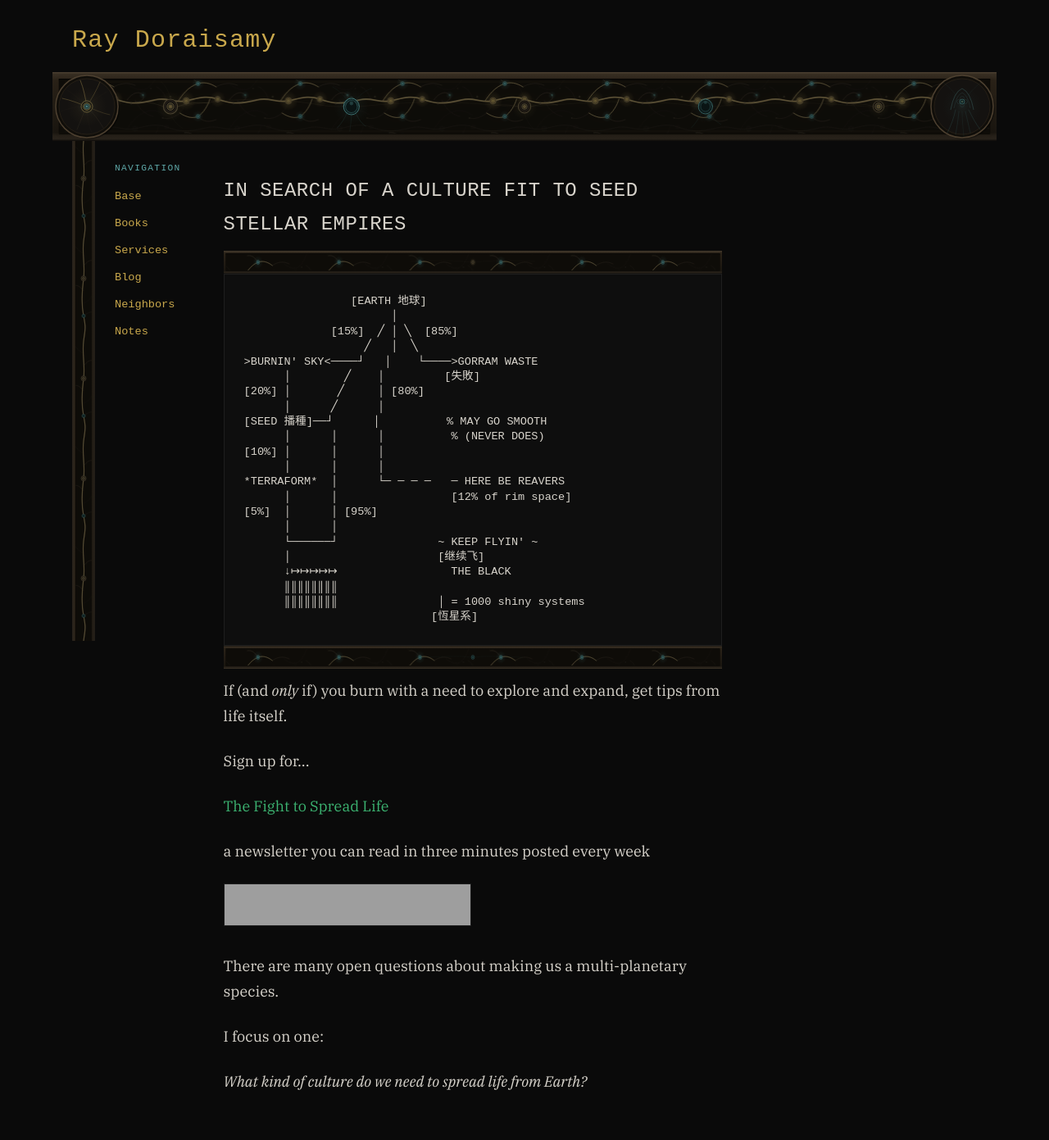
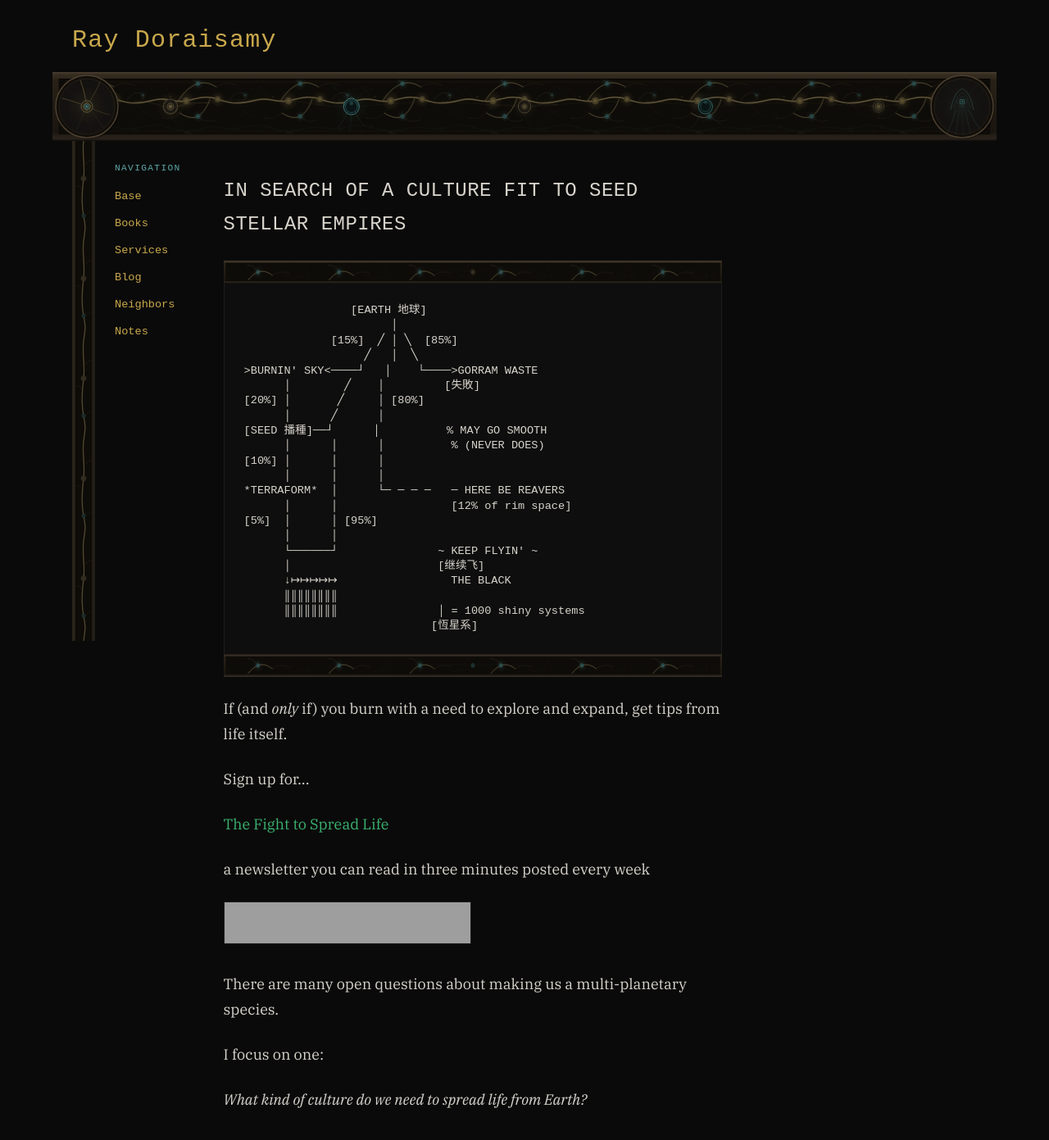
Before and after one commit to ray-dorai/ray-dorai.github.io, a Jekyll site: the page built from index.html, in a window 1280 px wide and 1400 px high. Shown: the top 1391 px of the window at 82% size. Built offline with Jekyll 4.4.1, drawn with Linux system fonts in a browser that asks for light colours; some web fonts are replaced; grey boxes are pictures that could not be loaded.

Commit message:
Update main.css

```diff
--- a/css/main.css
+++ b/css/main.css
@@ -226,7 +226,7 @@
 }
 
 .hero-art__frame {
-  margin: var(--space-sm) 0;
+  margin: var(--space-md) 0;
 }
 
 .hero-art__band {
@@ -241,7 +241,10 @@
   line-height: 1.35;
   color: var(--text);
   background: #0e0e0e;
-  border: 1px solid var(--border);
+  border-left: 1px solid var(--border);
+  border-right: 1px solid var(--border);
+  border-top: none;
+  border-bottom: none;
   padding: var(--space-md);
   overflow-x: auto;
   margin: 0;
```
